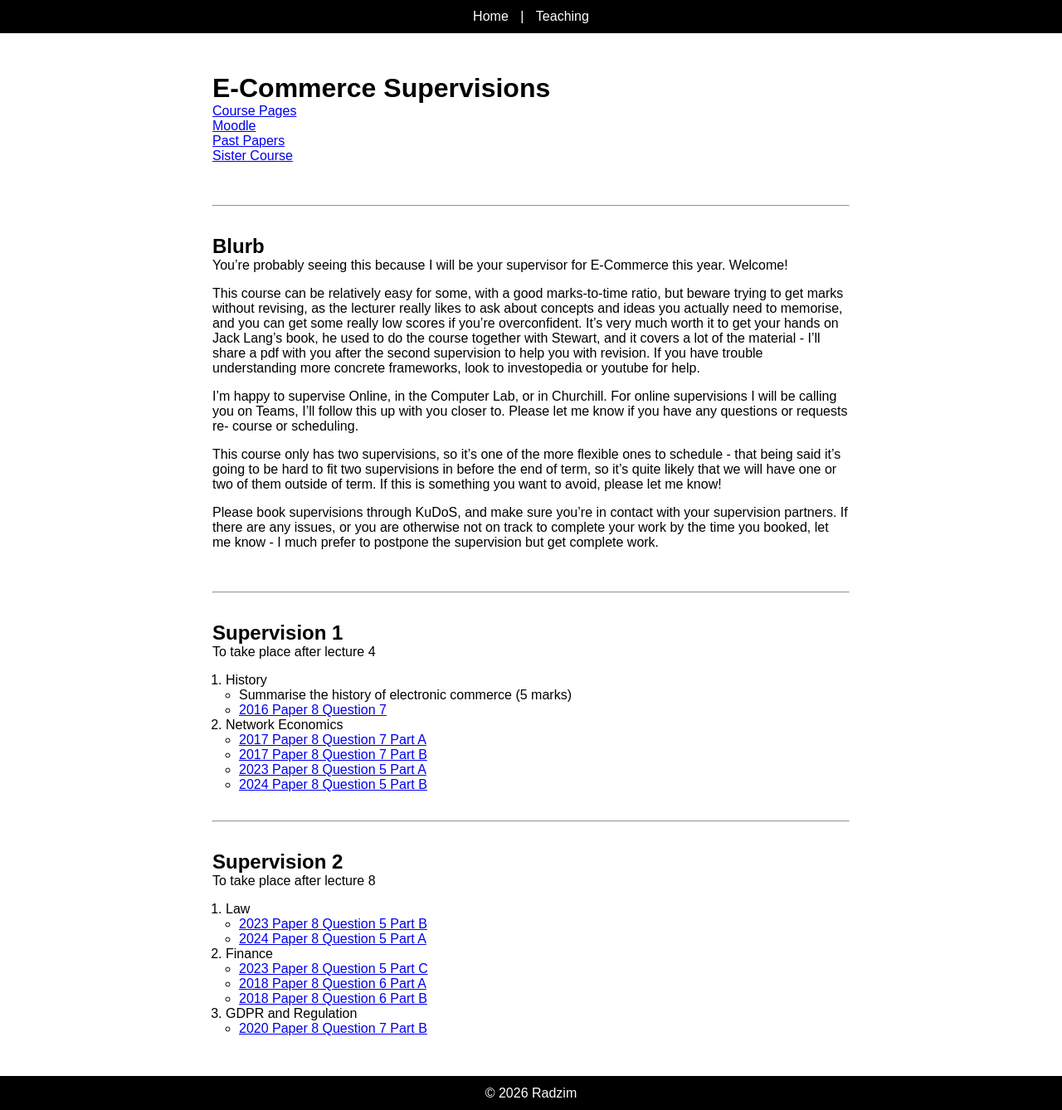
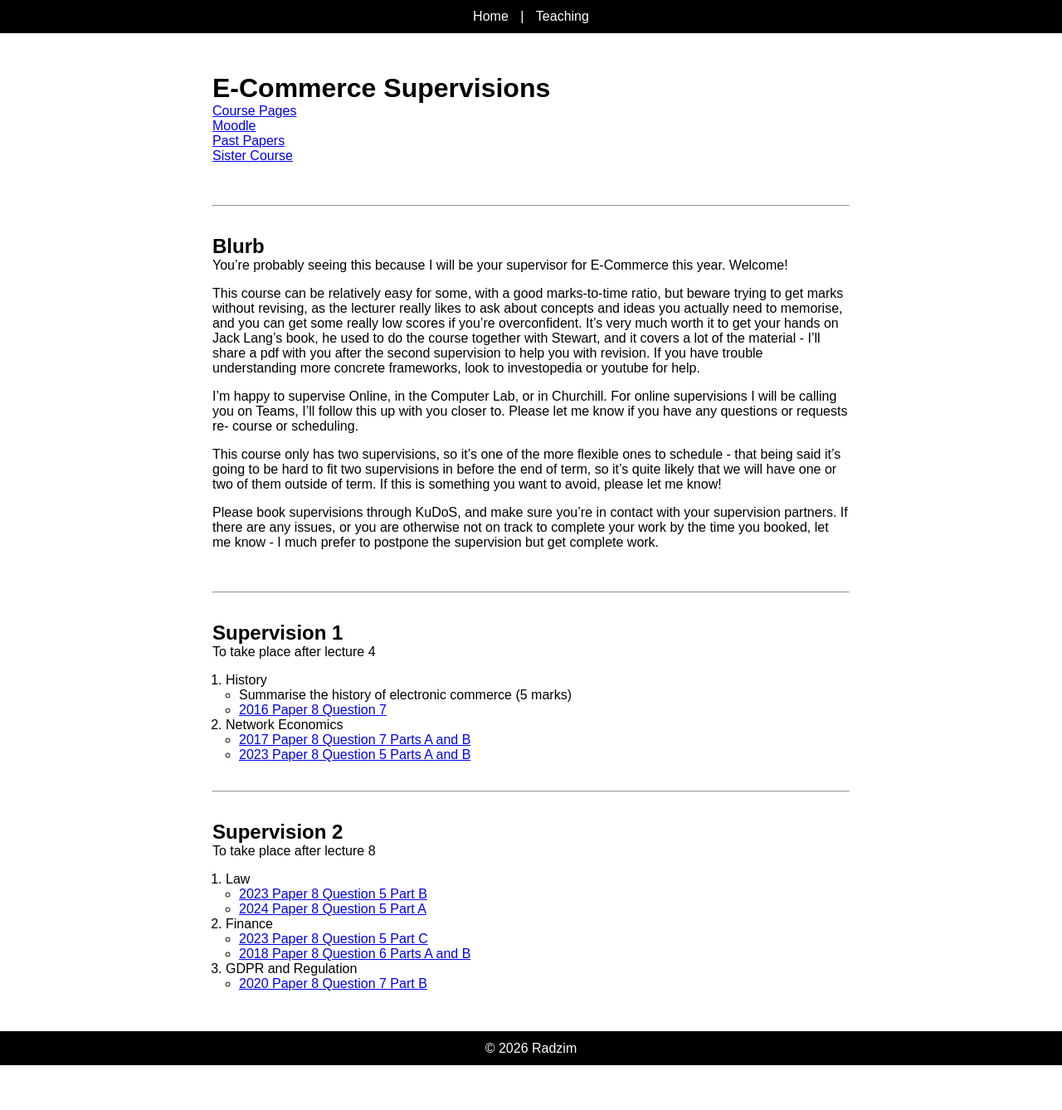
Before and after one commit to Radzim/radzim.github.io, a Jekyll site: the page built from teaching/e-commerce.md, in a window 1280 px wide. Shown: the whole page at 83% size. Built offline with Jekyll 4.4.1, drawn with Linux system fonts in a browser that asks for light colours; after the commit the page ends 1284 px from its top, so only the background shows below that.

Commit message:
bad link

```diff
--- a/teaching/e-commerce.md
+++ b/teaching/e-commerce.md
@@ -41,10 +41,8 @@ To take place after lecture 4
 - [2016 Paper 8 Question 7](https://www.cl.cam.ac.uk/teaching/exams/pastpapers/y2016p8q7.pdf)
 
 2. Network Economics
-- [2017 Paper 8 Question 7 Part A](https://www.cl.cam.ac.uk/teaching/exams/pastpapers/y2017p7q8.pdf)
-- [2017 Paper 8 Question 7 Part B](https://www.cl.cam.ac.uk/teaching/exams/pastpapers/y2017p8q7.pdf)
-- [2023 Paper 8 Question 5 Part A](https://www.cl.cam.ac.uk/teaching/exams/pastpapers/y2023p8q5.pdf)
-- [2024 Paper 8 Question 5 Part B](https://www.cl.cam.ac.uk/teaching/exams/pastpapers/y2024p8q5.pdf)
+- [2017 Paper 8 Question 7 Parts A and B](https://www.cl.cam.ac.uk/teaching/exams/pastpapers/y2017p8q7.pdf)
+- [2023 Paper 8 Question 5 Parts A and B](https://www.cl.cam.ac.uk/teaching/exams/pastpapers/y2023p8q5.pdf)
 
 <br>
 
@@ -61,8 +59,7 @@ To take place after lecture 8
 
 2. Finance
 - [2023 Paper 8 Question 5 Part C](https://www.cl.cam.ac.uk/teaching/exams/pastpapers/y2023p8q5.pdf)
-- [2018 Paper 8 Question 6 Part A](https://www.cl.cam.ac.uk/teaching/exams/pastpapers/y2018p8q6.pdf)
-- [2018 Paper 8 Question 6 Part B](https://www.cl.cam.ac.uk/teaching/exams/pastpapers/y2018p8q6.pdf)
+- [2018 Paper 8 Question 6 Parts A and B](https://www.cl.cam.ac.uk/teaching/exams/pastpapers/y2018p8q6.pdf)
 
 3. GDPR and Regulation
 - [2020 Paper 8 Question 7 Part B](https://www.cl.cam.ac.uk/teaching/exams/pastpapers/y2020p8q7.pdf)
```
